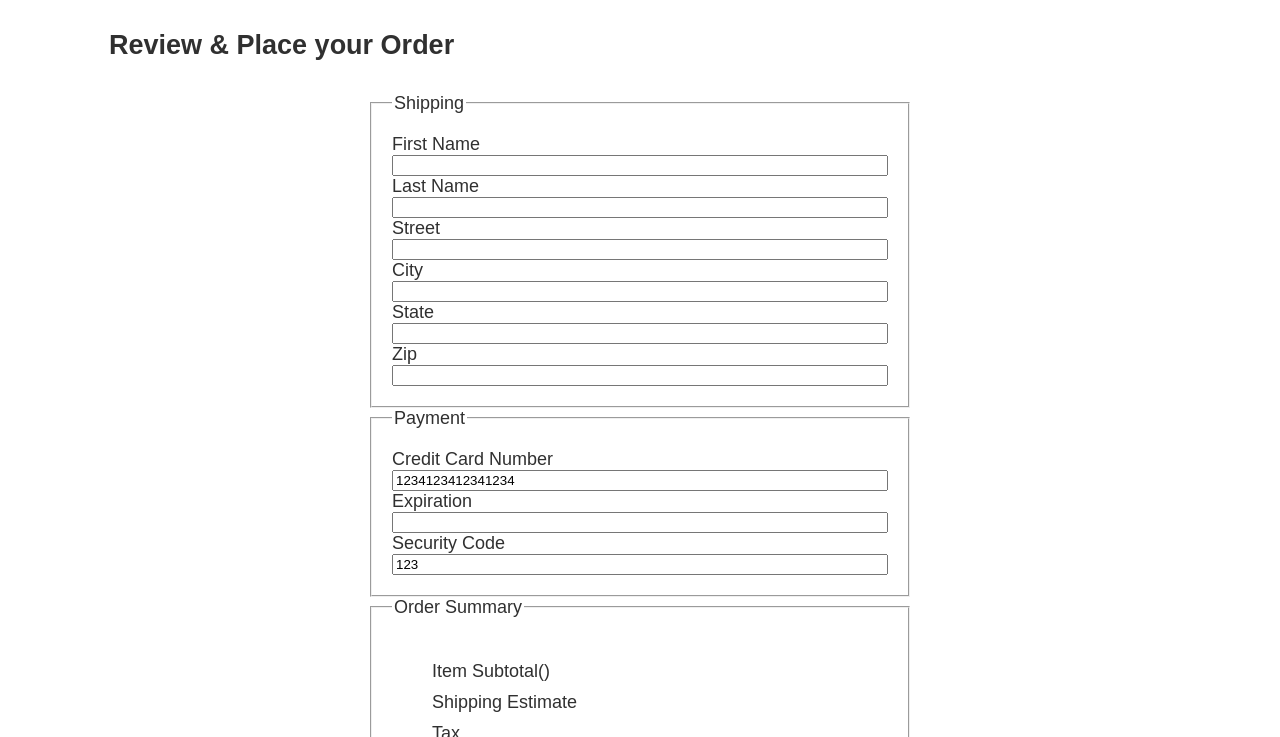
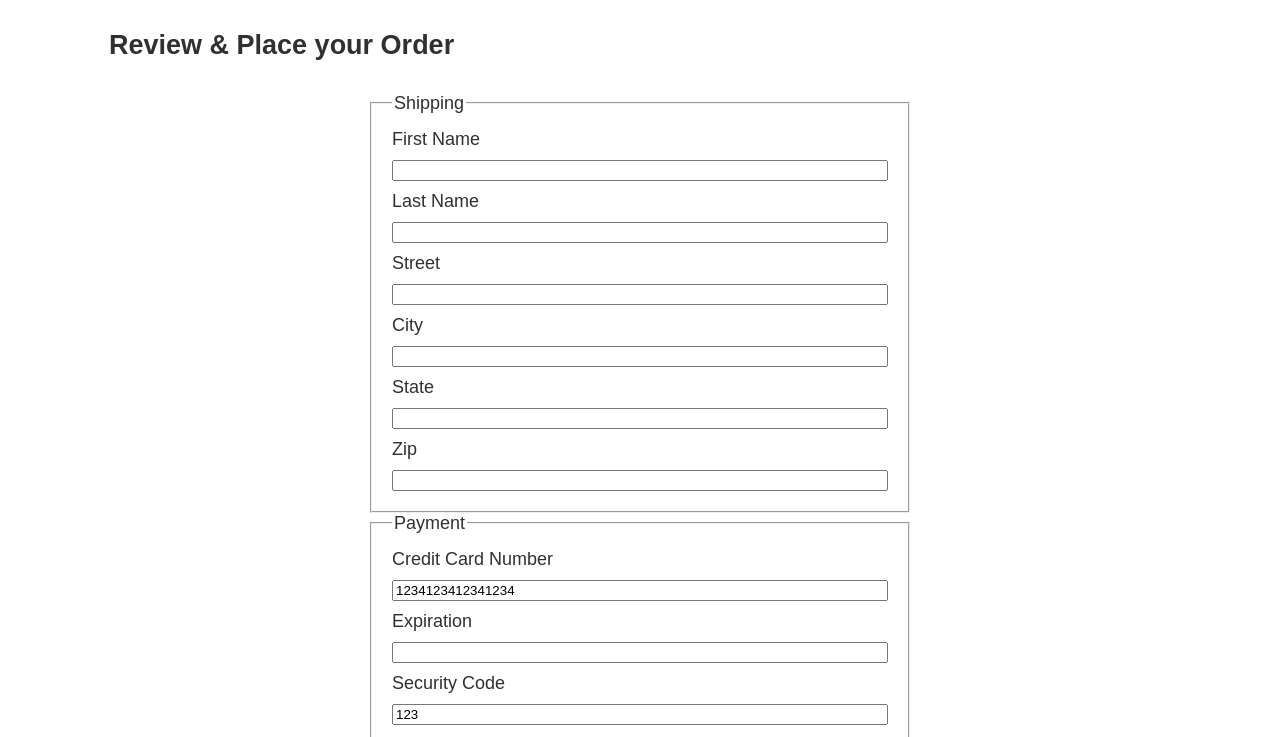
Before and after one commit to samuriverosb/WDD330, a website built with Vite: page src/checkout/index.html in a window 1280 px wide. Shown: the part 63-800 px from the top of the page. Built offline with nearby package versions, Linux system fonts and the light colour scheme; no server answers.

Commit message:
checkout form styling

```diff
--- a/src/css/style.css
+++ b/src/css/style.css
@@ -256,23 +256,26 @@ fieldset {
   flex-flow: column nowrap;
   width: 50%;
   align-items: stretch;
-  padding: 20px;
+  padding: 5px 20px 20px 20px;
 }
 
-.order-summary label {
-  padding-bottom: 5px;
-  padding-top: 5px;
+fieldset label {
+  padding-bottom: 10px;
+  padding-top: 10px;
 }
 
 .order-summary > ul {
   display: flex;
   flex-flow: column nowrap;
   list-style-type: none;
+  padding-left: 0px;
+  margin: 0;
 }
 
 .order-summary li {
   display: inline-flex;
 }
+
 
 li label {
   flex: 1;
```
